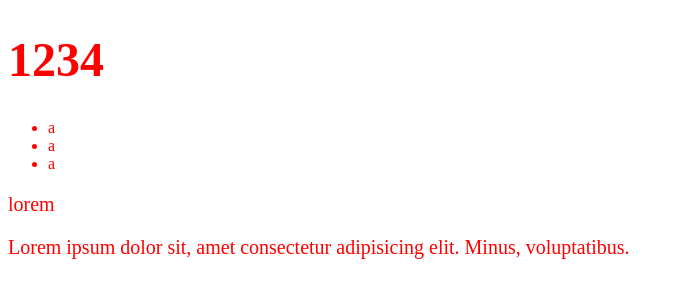
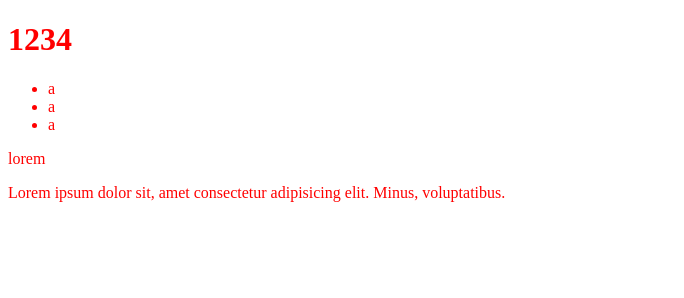
Before and after one commit to WeiLin18/git-exercise, a plain HTML site: page index.html in a window 1280 px wide. Shown: the whole page, without its empty margins (0-684 px from the left). Drawn offline with Linux system fonts and the light colour scheme.

Commit message:
delete h1 style

```diff
--- a/index.html
+++ b/index.html
@@ -7,12 +7,6 @@
     <style>
         body{
             color: #f00;
-        }
-        h1{
-            font-size: 48px;
-        }
-        p{
-            font-size: 20px;
         }
 
     </style>
```
